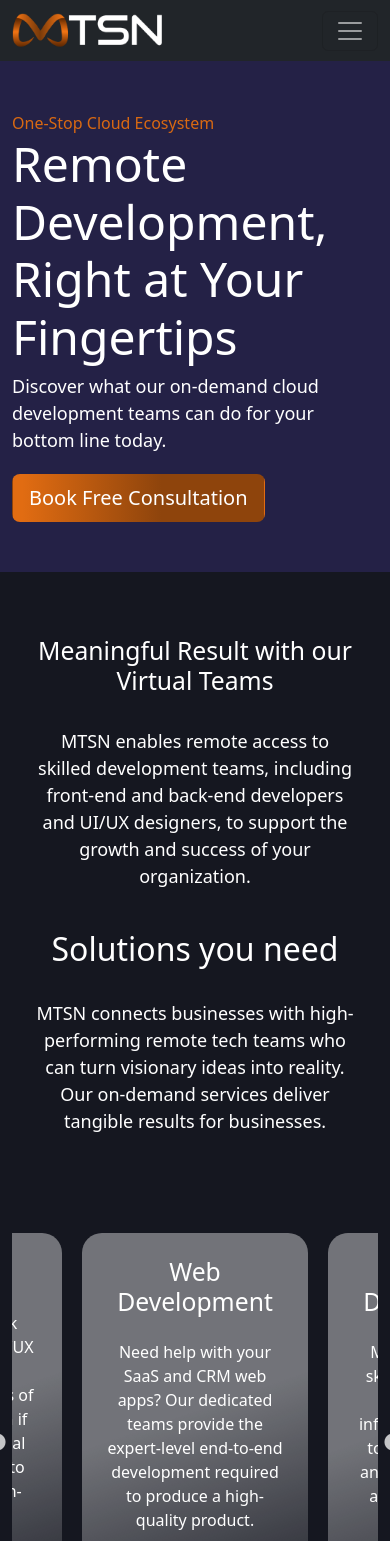
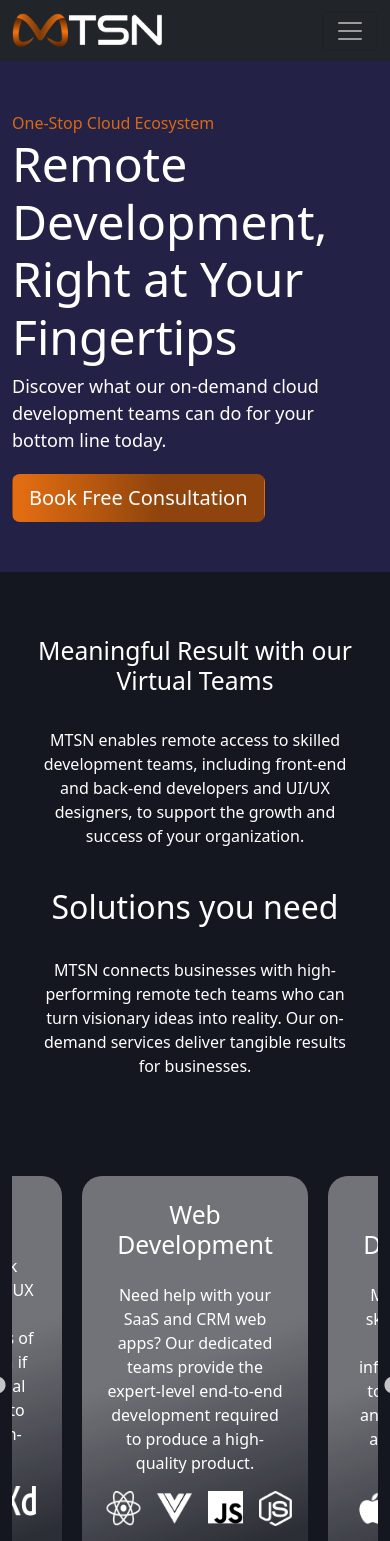
Before and after one commit to ihtshamali/MTSN, a Next.js app: page / in a window 390 px wide. Shown: the top 1541 px of the page. Built offline with nearby package versions, Linux system fonts and the light colour scheme.

Commit message:
Update globals.css

```diff
--- a/styles/globals.css
+++ b/styles/globals.css
@@ -991,11 +991,11 @@
   background-position: top;
 }
 
-@media (max-width:300px) and (min-width:512px) {
+@media (max-width:512px) {
     .fs18, fs-18 {
         font-size: 16px !important;
     }
-  .fs28{
+  .fs28, .fs-28{
     font-size: 24px !important;
   }
 }
```
